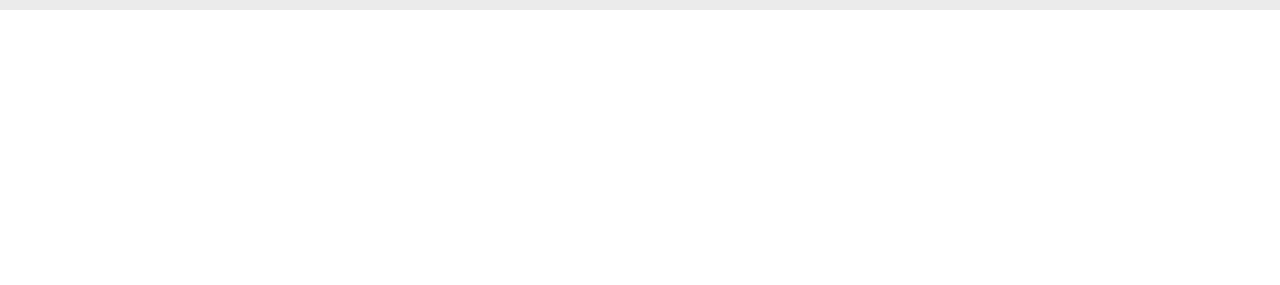
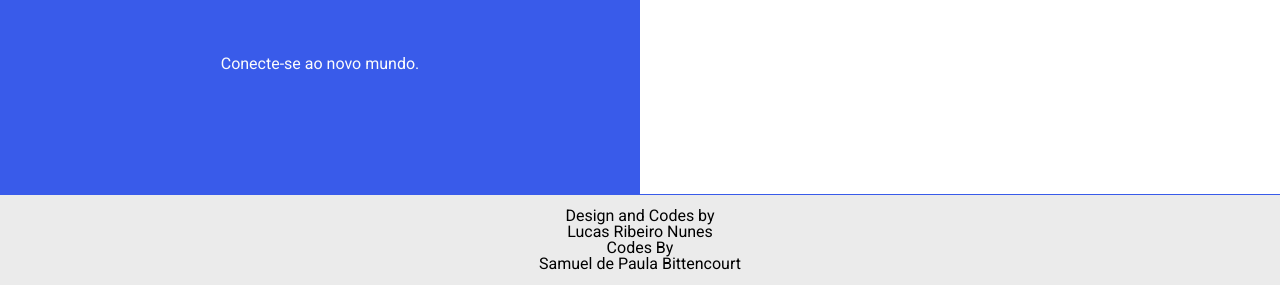
Before and after one commit to lukkazrx/form-validation, a plain HTML site: page index.html in a window 1280 px wide. Shown: the part 781-1066 px from the top of the page. Before the commit the page ends 800 px from the top, so only its background shows below. Drawn offline with Linux system fonts and the light colour scheme.

Commit message:
Update de responsividade 2

```diff
--- a/style.css
+++ b/style.css
@@ -53,7 +53,7 @@ a {
   align-items: center;
   flex-direction: column;
   min-height: 700px;
-  max-height: 1000px;
+  height: 900px;
 }
 
 .blue-section {
@@ -145,9 +145,18 @@ footer {
     inline-size: auto;
     overflow-wrap:unset;
   }
+  .blue-section, .white-section {
+    height: 100%;
+  }
 }
 
-@media  (min-width: 1920px) {
+@media (min-width: 1020px){
+  .blue-section, .white-section {
+    height: 975px;
+  }
+}
+
+@media (min-width: 1920px) {
   .lbl {
     right: 32%;
     top: 4%;
```
